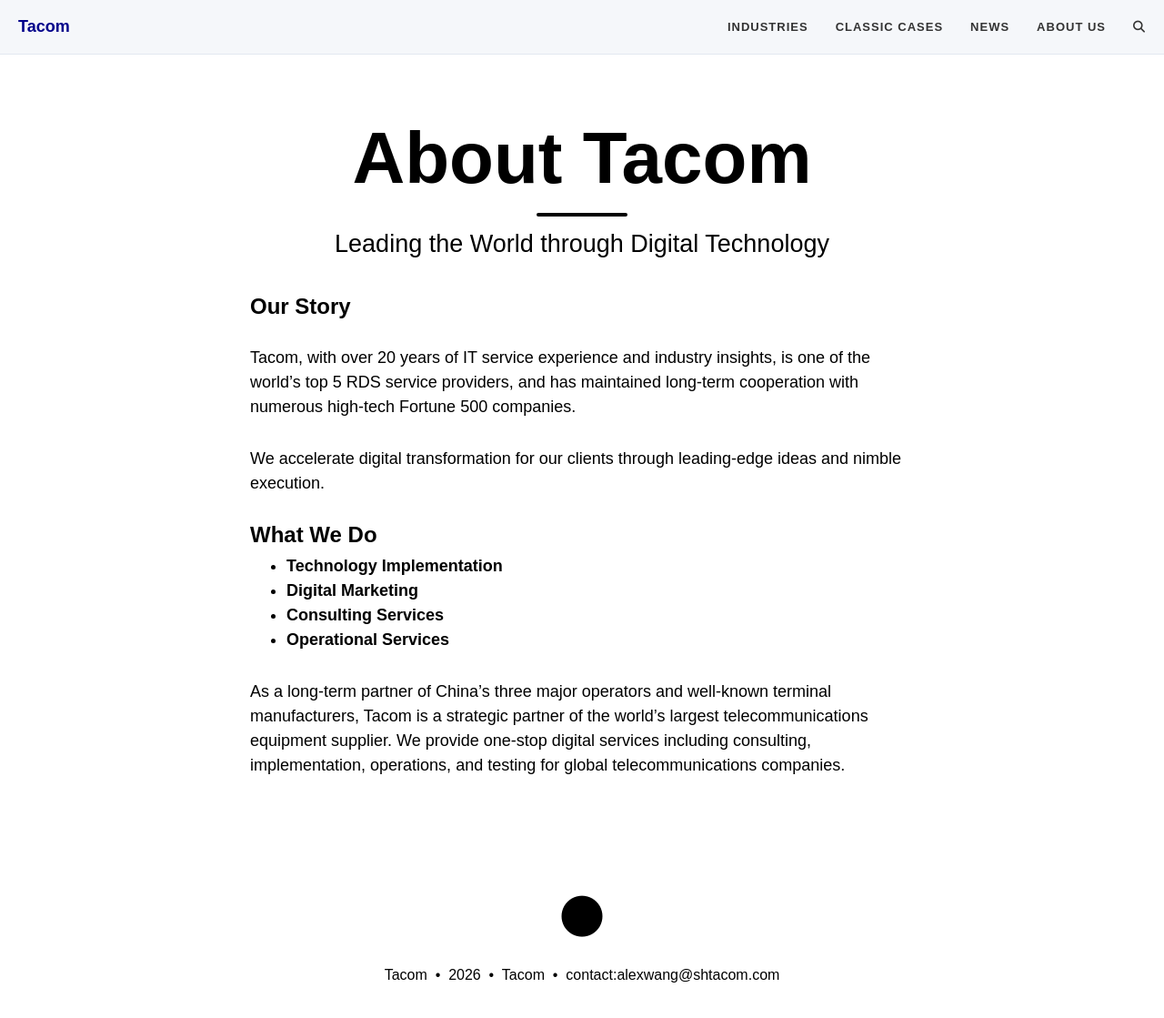
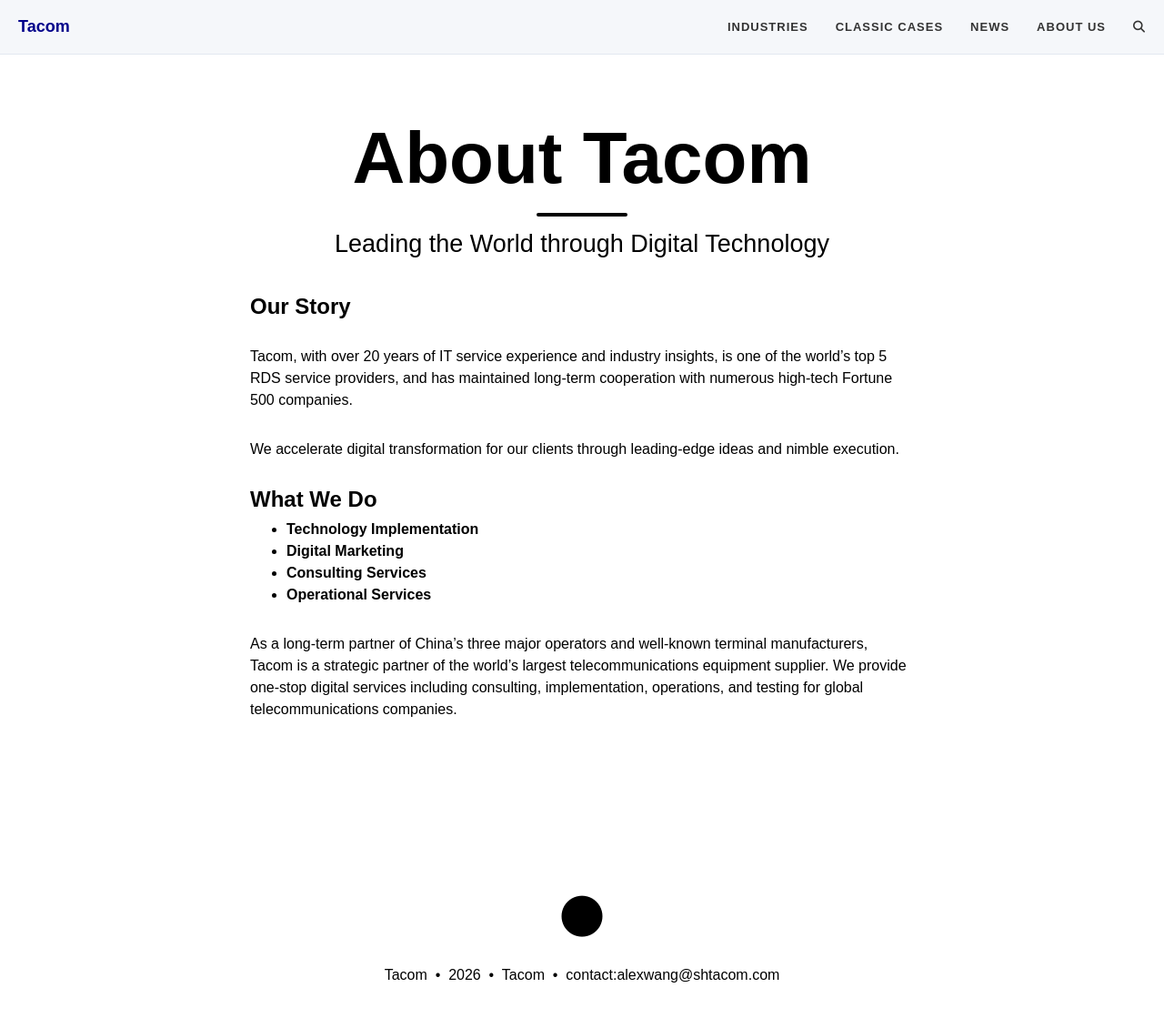
Before and after one commit to alextawang/alextawang.github.io, a Jekyll site: the page built from about.md, in a window 1280 px wide and 1134 px high. Shown: the top 1119 px of the window at 91% size. Built offline with Jekyll 4.4.1, drawn with Linux system fonts in a browser that asks for light colours; comment, search, counter and statistics services are not loaded.

Commit message:
Decrease base font size to 1rem

```diff
--- a/assets/css/beautifuljekyll.css
+++ b/assets/css/beautifuljekyll.css
@@ -111,7 +111,8 @@ html {
 
 body {
   font-family: var(--body-font);
-  font-size: 1.125rem;
+  /* reduced base font size for smaller overall text */
+  font-size: 1rem;
   color: var(--text-col);
   position: relative;
   background-color: var(--page-col);
```
